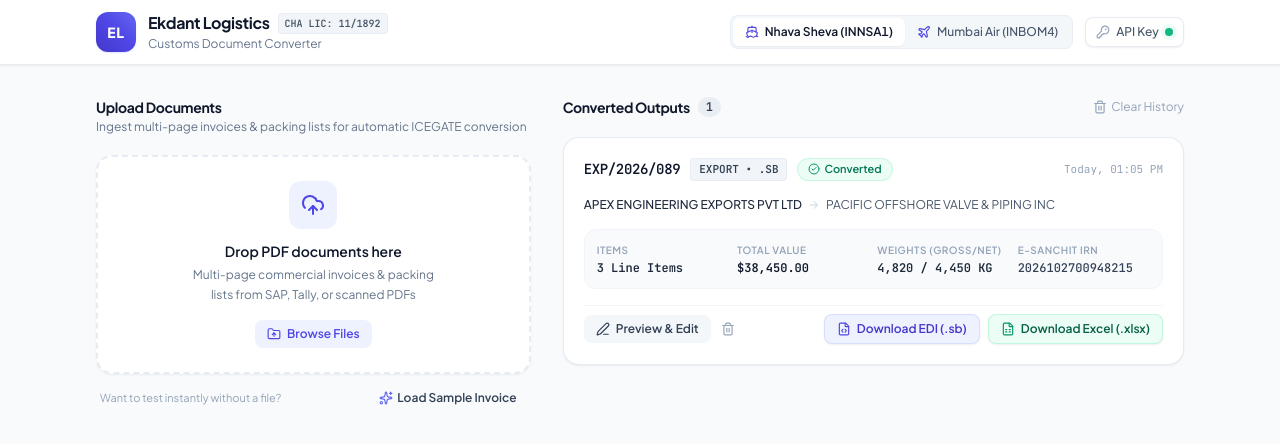
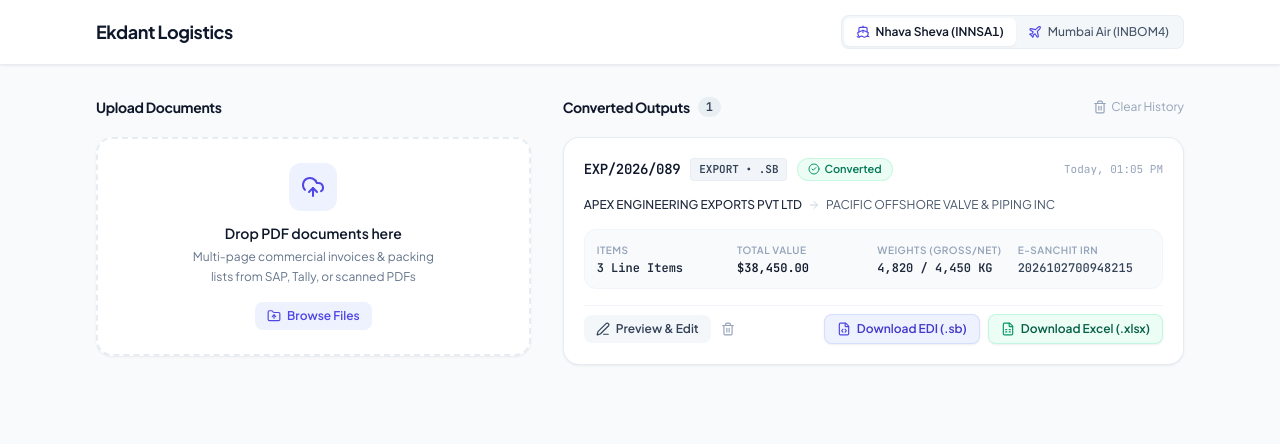
Before and after one commit to Rushaljain/EkdantLogistics, a React (Vite) app: page / in a window 1280 px wide. Shown: the top 444 px of the page. Built offline with nearby package versions, Linux system fonts and the light colour scheme.

Commit message:
style: remove EL badge, license tag, subtitles, API key button, and sample test strip per design request

```diff
--- a/src/App.tsx
+++ b/src/App.tsx
@@ -4,7 +4,6 @@
 import { FileQueueCard } from './components/FileQueueCard';
 import { ConvertedOutputsFeed } from './components/ConvertedOutputsFeed';
 import { EditModal } from './components/EditModal';
-import { ApiKeyModal } from './components/ApiKeyModal';
 import type { ConvertedInvoice, QueueFile, CustomsPort } from './types';
 import { INITIAL_SAMPLE_INVOICE } from './data/profiles';
 import { extractInvoiceFromPdf } from './utils/geminiExtractor';
@@ -34,21 +33,16 @@
 
   // Upload Queue
   const [queue, setQueue] = useState<QueueFile[]>([]);
-  const [isProcessingQueue, setIsProcessingQueue] = useState<boolean>(false);
 
   // Modals state
   const [editingInvoice, setEditingInvoice] = useState<ConvertedInvoice | null>(null);
-  const [isKeyModalOpen, setIsKeyModalOpen] = useState<boolean>(false);
 
   // Gemini API Key (reads from Vercel env PDF_Parser / VITE_GEMINI_API_KEY, localStorage, or default)
-  const [apiKey, setApiKey] = useState<string>(() => {
-    return (
-      localStorage.getItem(LOCAL_STORAGE_KEY_KEY) ||
-      (import.meta.env as any).PDF_Parser ||
-      import.meta.env.VITE_GEMINI_API_KEY ||
-      'AQ.Ab8RN6IyREuG3Byw10B0La598MTc_8xAMNzQ2c6xs2mosvgfoA'
-    );
-  });
+  const apiKey =
+    localStorage.getItem(LOCAL_STORAGE_KEY_KEY) ||
+    (import.meta.env as any).PDF_Parser ||
+    import.meta.env.VITE_GEMINI_API_KEY ||
+    'AQ.Ab8RN6IyREuG3Byw10B0La598MTc_8xAMNzQ2c6xs2mosvgfoA';
 
   // Persist invoices whenever updated
   useEffect(() => {
@@ -65,12 +59,6 @@
     localStorage.setItem(LOCAL_STORAGE_PORT_KEY, port);
   };
 
-  // Save API Key
-  const handleSaveKey = (newKey: string) => {
-    setApiKey(newKey);
-    localStorage.setItem(LOCAL_STORAGE_KEY_KEY, newKey);
-  };
-
   // Handle multiple files selected
   const handleFilesSelected = async (files: File[]) => {
     const newQueueItems: QueueFile[] = files.map(file => ({
@@ -82,7 +70,6 @@
     }));
 
     setQueue(prev => [...newQueueItems, ...prev]);
-    setIsProcessingQueue(true);
 
     // Process each file
     for (const item of newQueueItems) {
@@ -103,8 +90,6 @@
         } : q));
       }
     }
-
-    setIsProcessingQueue(false);
   };
 
   // Retry a failed file
@@ -189,8 +174,6 @@
       <Header
         currentPort={currentPort}
         onPortChange={handlePortChange}
-        hasApiKey={Boolean(apiKey)}
-        onOpenKeyModal={() => setIsKeyModalOpen(true)}
       />
 
       {/* Main Workspace (2-Column Split) */}
@@ -202,16 +185,11 @@
               <h2 className="text-sm font-bold text-slate-900 tracking-tight">
                 Upload Documents
               </h2>
-              <p className="text-xs text-slate-500 mt-0.5">
-                Ingest multi-page invoices & packing lists for automatic ICEGATE conversion
-              </p>
             </div>
 
             {/* Drag & Drop Zone */}
             <UploadZone
               onFilesSelected={handleFilesSelected}
-              onLoadSample={handleLoadSample}
-              isProcessing={isProcessingQueue}
             />
 
             {/* Selected Files Queue Card */}
@@ -243,14 +221,6 @@
         onClose={() => setEditingInvoice(null)}
         onSave={handleSaveInvoiceEdit}
       />
-
-      {/* API Key Modal */}
-      <ApiKeyModal
-        isOpen={isKeyModalOpen}
-        onClose={() => setIsKeyModalOpen(false)}
-        currentKey={apiKey}
-        onSaveKey={handleSaveKey}
-      />
     </div>
   );
 }
--- a/src/components/Header.tsx
+++ b/src/components/Header.tsx
@@ -1,41 +1,26 @@
 import React from 'react';
-import { Ship, Plane, KeyRound } from 'lucide-react';
+import { Ship, Plane } from 'lucide-react';
 import type { CustomsPort } from '../types';
 
 interface HeaderProps {
   currentPort: CustomsPort;
   onPortChange: (port: CustomsPort) => void;
-  hasApiKey: boolean;
-  onOpenKeyModal: () => void;
+  hasApiKey?: boolean;
+  onOpenKeyModal?: () => void;
 }
 
 export const Header: React.FC<HeaderProps> = ({
   currentPort,
   onPortChange,
-  hasApiKey,
-  onOpenKeyModal
 }) => {
   return (
     <header className="sticky top-0 z-30 bg-white/90 backdrop-blur-md border-b border-slate-200/80 shadow-subtle">
       <div className="max-w-6xl mx-auto px-4 sm:px-6 lg:px-8 h-16 flex items-center justify-between">
         {/* Left: Brand Identification */}
-        <div className="flex items-center space-x-3">
-          <div className="w-10 h-10 rounded-xl bg-gradient-to-tr from-indigo-700 via-indigo-600 to-indigo-500 text-white font-black text-sm flex items-center justify-center shadow-sm shadow-indigo-100 tracking-wider">
-            EL
-          </div>
-          <div>
-            <div className="flex items-center space-x-2">
-              <h1 className="text-base font-bold text-slate-900 tracking-tight leading-none">
-                Ekdant Logistics
-              </h1>
-              <span className="text-[10px] font-semibold uppercase px-1.5 py-0.5 rounded bg-slate-100 text-slate-600 border border-slate-200/60 font-mono">
-                CHA Lic: 11/1892
-              </span>
-            </div>
-            <p className="text-xs text-slate-500 mt-0.5 font-normal">
-              Customs Document Converter
-            </p>
-          </div>
+        <div className="flex items-center">
+          <h1 className="text-lg font-bold text-slate-900 tracking-tight leading-none">
+            Ekdant Logistics
+          </h1>
         </div>
 
         {/* Right: Operational Controls */}
@@ -65,21 +50,6 @@
               <span>Mumbai Air (INBOM4)</span>
             </button>
           </div>
-
-          {/* API Key Settings Button */}
-          <button
-            onClick={onOpenKeyModal}
-            className="flex items-center space-x-1.5 text-xs text-slate-600 hover:text-slate-900 bg-white hover:bg-slate-50 border border-slate-200/80 px-2.5 py-1.5 rounded-lg transition-colors shadow-subtle group"
-            title="Configure Google Gemini API Key"
-          >
-            <KeyRound className="w-3.5 h-3.5 text-slate-400 group-hover:text-slate-600 transition-colors" />
-            <span className="font-medium hidden sm:inline">API Key</span>
-            <span
-              className={`w-2 h-2 rounded-full ${
-                hasApiKey ? 'bg-emerald-500 ring-4 ring-emerald-50' : 'bg-amber-400'
-              }`}
-            />
-          </button>
         </div>
       </div>
     </header>
--- a/src/components/UploadZone.tsx
+++ b/src/components/UploadZone.tsx
@@ -1,16 +1,14 @@
 import React, { useState, useRef } from 'react';
-import { UploadCloud, Sparkles, FolderUp } from 'lucide-react';
+import { UploadCloud, FolderUp } from 'lucide-react';
 
 interface UploadZoneProps {
   onFilesSelected: (files: File[]) => void;
-  onLoadSample: () => void;
-  isProcessing: boolean;
+  onLoadSample?: () => void;
+  isProcessing?: boolean;
 }
 
 export const UploadZone: React.FC<UploadZoneProps> = ({
-  onFilesSelected,
-  onLoadSample,
-  isProcessing
+  onFilesSelected
 }) => {
   const [isDragging, setIsDragging] = useState(false);
   const fileInputRef = useRef<HTMLInputElement>(null);
@@ -94,22 +92,6 @@
           </div>
         </div>
       </div>
-
-      {/* Secondary Action: Load Sample Invoice */}
-      <div className="flex items-center justify-between px-1">
-        <span className="text-[11px] text-slate-400">
-          Want to test instantly without a file?
-        </span>
-        <button
-          type="button"
-          onClick={onLoadSample}
-          disabled={isProcessing}
-          className="text-xs font-semibold text-slate-700 hover:text-indigo-600 flex items-center space-x-1 px-2.5 py-1 rounded-md hover:bg-slate-100 transition-colors disabled:opacity-50"
-        >
-          <Sparkles className="w-3.5 h-3.5 text-indigo-500" />
-          <span>Load Sample Invoice</span>
-        </button>
-      </div>
     </div>
   );
 };
```
